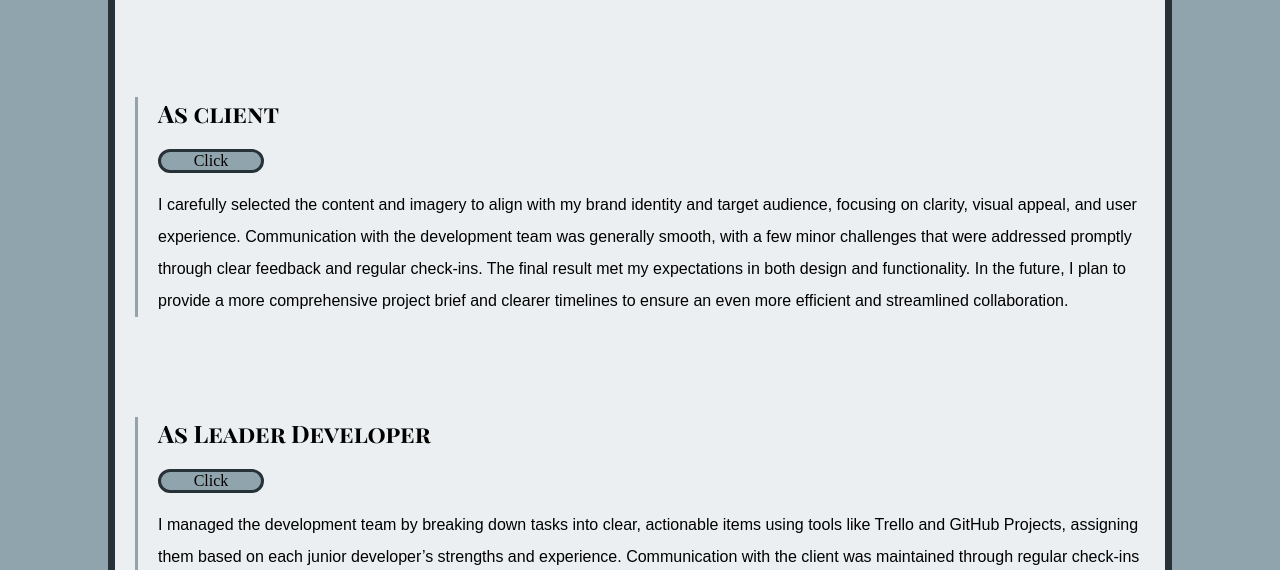
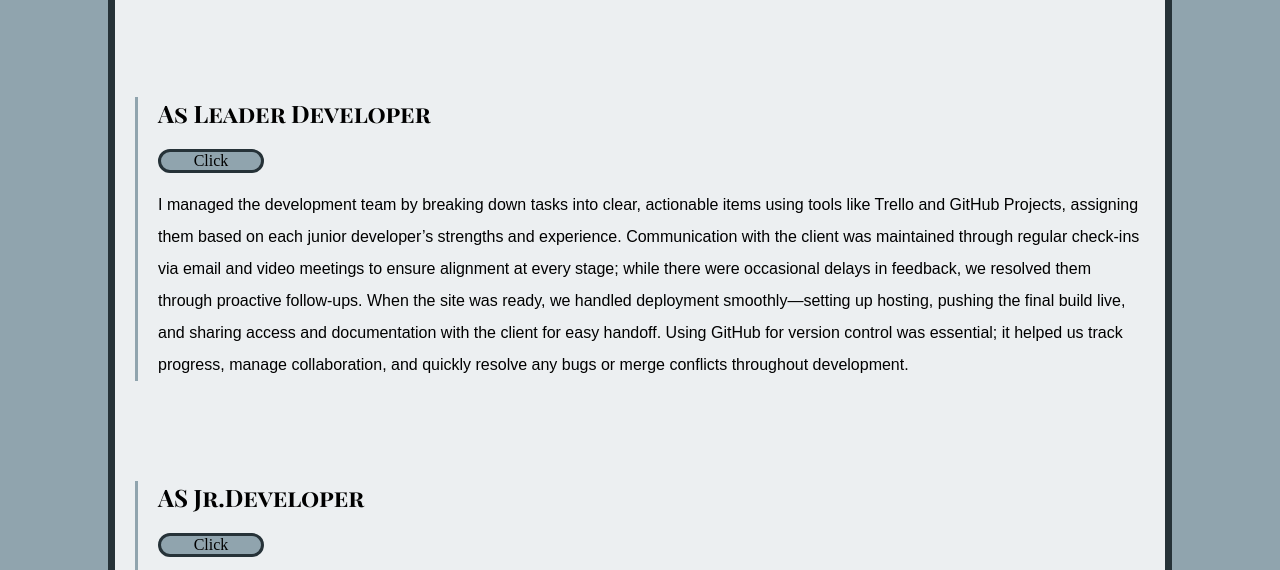
Before and after one commit to Liam-Li-27/wdd130, a plain HTML site: page client_report.html in a window 1280 px wide. Shown: the part 223-793 px from the top of the page. Drawn offline with Linux system fonts and the light colour scheme; a web font is replaced by a local one.

Commit message:
Remove client section from client_report.html
Removed client section from the report to streamline content.

```diff
--- a/client_report.html
+++ b/client_report.html
@@ -14,15 +14,6 @@
         </header>
 
         <main>
-            <section class="card">
-                <h2>As client</h2>
-                <div class="button">
-                    <a href="https://huntanderson822.github.io/wwd130-li/">Click</a>
-                </div>
-                <p>
-                    I carefully selected the content and imagery to align with my brand identity and target audience, focusing on clarity, visual appeal, and user experience. Communication with the development team was generally smooth, with a few minor challenges that were addressed promptly through clear feedback and regular check-ins. The final result met my expectations in both design and functionality. In the future, I plan to provide a more comprehensive project brief and clearer timelines to ensure an even more efficient and streamlined collaboration.
-                </p>
-            </section>
 
             <section class="card">
                 <h2>As Leader Developer</h2>
```
